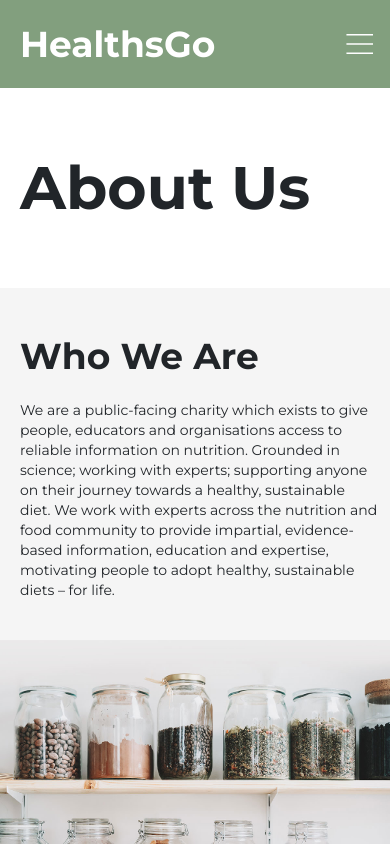
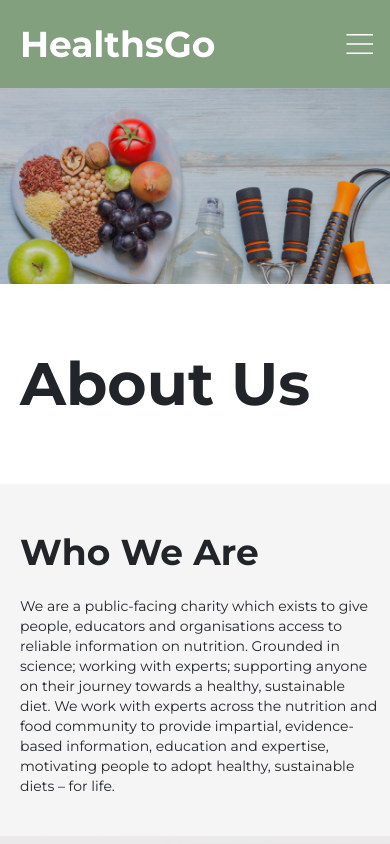
Before and after one commit to astrukar/HCI_2021-22, a Next.js app: page /about in a window 390 px wide. Shown: the top 844 px of the page. Built offline with nearby package versions, Linux system fonts and the light colour scheme.

Commit message:
Added MobileImg Component to Pages

```diff
--- a/pages/about.js
+++ b/pages/about.js
@@ -4,8 +4,10 @@ import AboutContainer from "../components/aboutcontainer/aboutcontainer";
 import Footer from "../components/footer/footer";
 import Header from "../components/header/header";
 import headerImage from "../public/assets/aboutBackground.png";
+import imgMobile from "../public/assets/homegallery/mobileimages/about.png";
 import { NextSeo } from "next-seo";
 import SEO from "../data/next-seo.config";
+import MobileImage from "../components/mobileImg/mobile";
 
 const AboutPage = () => {
   return (
@@ -13,6 +15,7 @@ const AboutPage = () => {
       <NextSeo title={`${SEO.title} - About`} />
       <Container fluid className={"no-gutters"}>
         <Header urlImg={headerImage} classes="md:h-44 lg:h-80" />
+        <MobileImage headerMobile={imgMobile} />
         <AboutContainer />
         <Footer />
       </Container>
--- a/pages/blog/index.js
+++ b/pages/blog/index.js
@@ -8,6 +8,8 @@ import headerImage from "../../public/assets/healthylifestyle.png";
 import { NextSeo } from "next-seo";
 import SEO from "../../data/next-seo.config";
 import { getBlogPosts } from "../../lib/datasourceAPI";
+import imgMobile from "../../public/assets/homegallery/mobileimages/blog.png";
+import MobileImage from "../../components/mobileImg/mobile";
 
 const BlogPage = ({ posts }) => {
   return (
@@ -15,6 +17,7 @@ const BlogPage = ({ posts }) => {
       <NextSeo title={`${SEO.title} - Blog`} />
       <Container fluid className={"no-gutters"}>
         <Header urlImg={headerImage} classes="md:h-44" />
+        <MobileImage headerMobile={imgMobile} />
         <Row>
           <div className="flex pl-5 md:justify-center font-bold text-4xl leading-10 font-montserrat md:text-5xl py-20">
             Nutrition Research Topics
--- a/pages/recipes/index.js
+++ b/pages/recipes/index.js
@@ -9,6 +9,9 @@ import { NextSeo } from "next-seo";
 import SEO from "../../data/next-seo.config";
 import { getRecipes } from "../../lib/datasourceAPI";
 import { Tag, FilterTag } from "../../components/listcontainer/tags";
+import imgMobile from "../../public/assets/homegallery/mobileimages/recipe.png";
+import MobileImage from "../../components/mobileImg/mobile";
+
 const Recipes = ({ recipes, tags }) => {
   const [activeTags, setActiveTags] = useState([]);
   const toggleActive = (text) =>
@@ -31,6 +34,7 @@ const Recipes = ({ recipes, tags }) => {
       <NextSeo title={`${SEO.title} - Recipes`} />
       <Container fluid className={"no-gutters"}>
         <Header urlImg={headerImage} classes="md:h-44" />
+        <MobileImage headerMobile={imgMobile} />
         <Row className="flex justify-center">
           <div className="flex pl-5 md:justify-center font-bold text-5xl leading-10 font-montserrat md:text-6xl pt-20">
             Recipes
```
